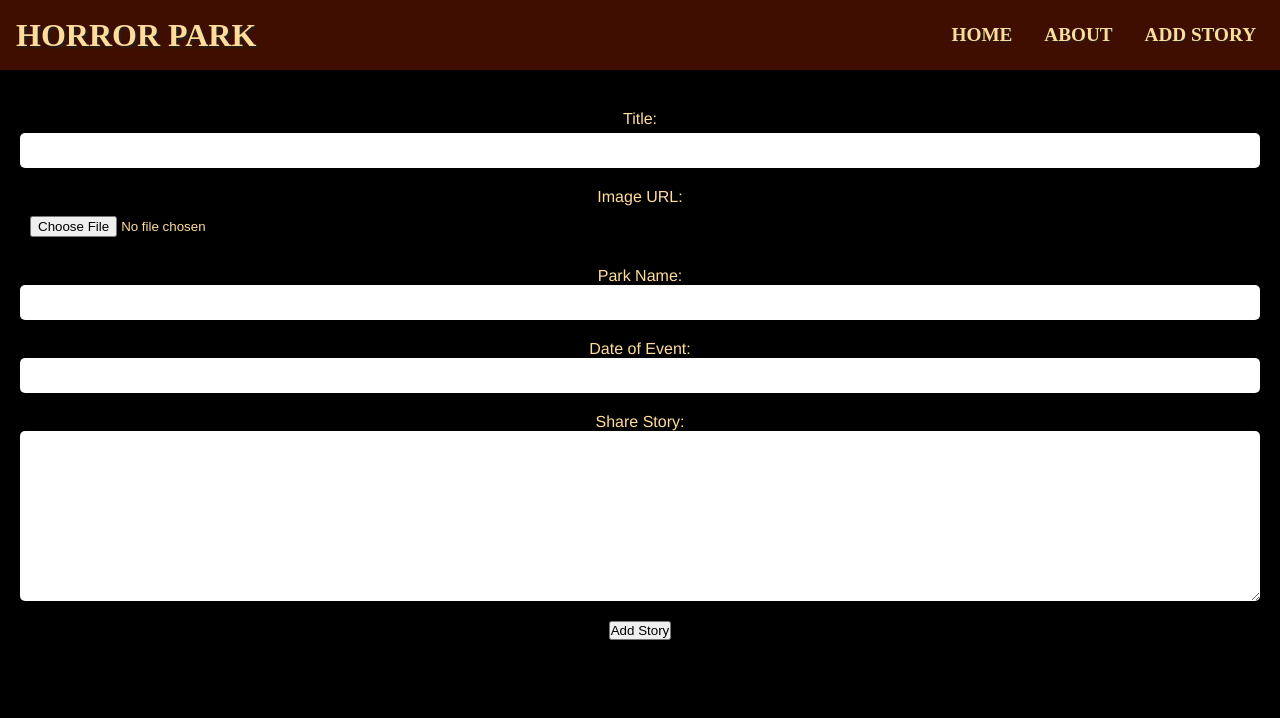
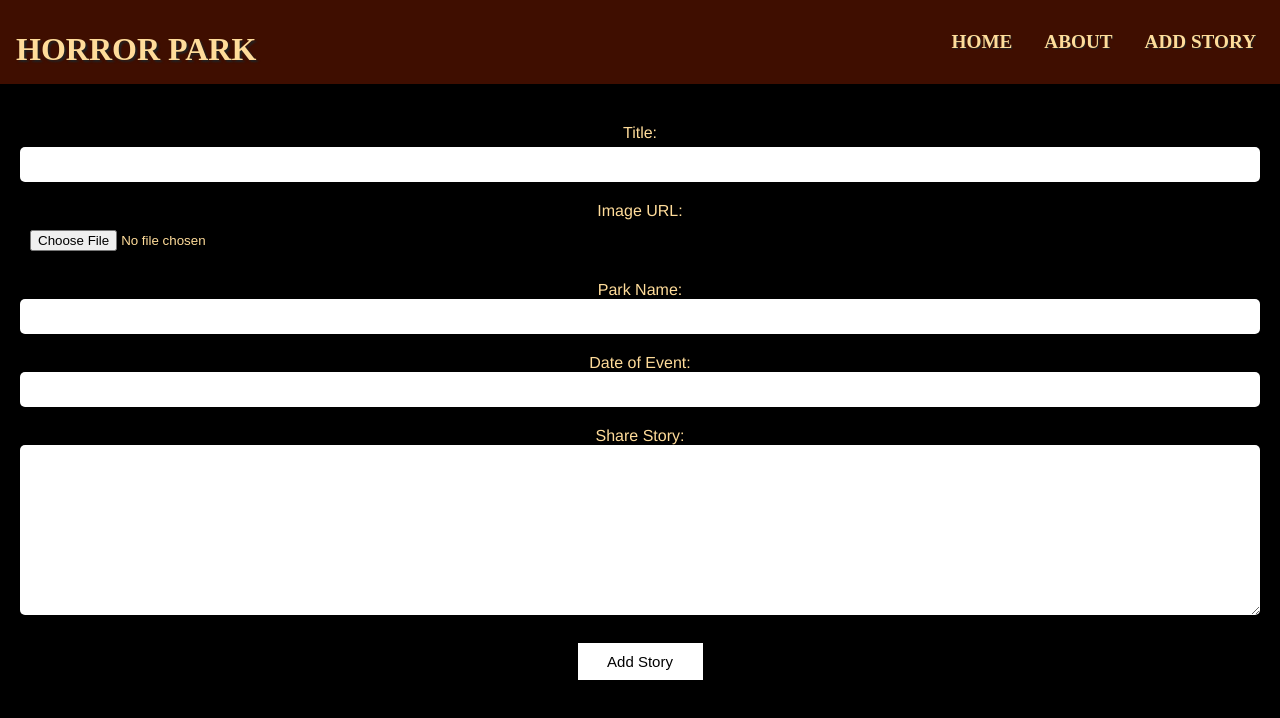
Before and after one commit to QueenlyCrimson/Theme-Park-Horror-Stories, a React (Create React App) app in the folder client/: page /createstory in a window 1280 px wide. Shown: the top 718 px of the page. Built offline with nearby package versions, Linux system fonts and the light colour scheme.

Commit message:
change button and view story styling

```diff
--- a/client/src/components/Comment.jsx
+++ b/client/src/components/Comment.jsx
@@ -1,6 +1,6 @@
-import { useState, useEffect } from 'react'
-import axios from 'axios'
-import '../styles/Comment.css'
+import { useState, useEffect } from "react"
+import axios from "axios"
+import "../styles/Comment.css"
 
 const Comment = (props) => {
   const [comments, setComments] = useState([])
@@ -20,12 +20,12 @@ const Comment = (props) => {
   return (
     <div>
       {comments.map((comment) => (
-                <div className='comment-text' key={comment._id}>
+        <div className="comment-text" key={comment._id}>
           <p>
             <br />
             username: {comment.username}
             <br />
-                        content: {comment.content}
+            {comment.content}
             <br />
           </p>
         </div>
--- a/client/src/styles/Home.css
+++ b/client/src/styles/Home.css
@@ -15,6 +15,7 @@ html {
   color: #ffdc9a;
   background-color: #000;
   padding: 2vh;
+  font-size: 30px;
 }
 
 .story-image {
--- a/client/src/styles/ViewStory.css
+++ b/client/src/styles/ViewStory.css
@@ -1,3 +1,30 @@
 .full-story {
   color: #ffdc9a;
 }
+
+.full-story p{
+  padding: 25px;
+}
+
+.full-story h3, h1, img{
+  margin-top: 15px;
+}
+
+.btn {
+  margin: 8px;
+  padding: 10px;
+  border-width: 0;
+  background-color: white;
+  color: black;
+  width: 125px;
+  font-size: 15px;
+}
+
+.btn:hover {
+  background-color: #cfbfbf;
+}
+
+.btn:active {
+  background-color: #cfbfbf;
+  transform: translateY(4px);
+}
```
Lines whose indentation alone changed are shown as unchanged.
